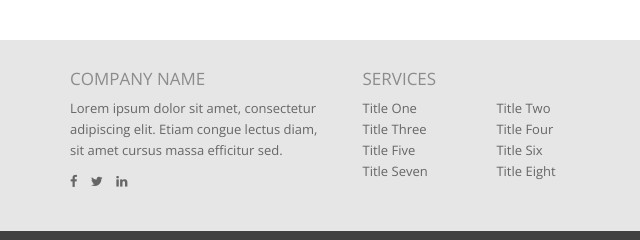
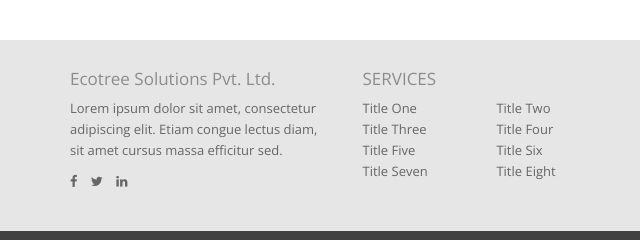
Before and after one commit to shane596/Example.github.io, a plain HTML site: page index.html in a window 1280 px wide. Shown: the part 1870-2110 px from the top of the page, 0-640 px from the left. Drawn offline with nearby package versions, Linux system fonts and the light colour scheme.

Commit message:
image upload for mre
img

```diff
--- a/index.html
+++ b/index.html
@@ -76,6 +76,8 @@
                         <div class="col-sm-12">
                             <h1>ABHINAV KUMAR PANDEY</h1>
                             <h2>Android Developer</h2>
+							<img src="img/h1.jpeg" alt="Post">
+
                         </div>
                     </div>
                 </div>
@@ -355,7 +357,7 @@
         <div class="container">
             <div class="row">
                 <div class="col-md-3 col-sm-6 col-xs-12 fbox">
-                    <h4>COMPANY NAME</h4>
+                    <h4>Ecotree Solutions Pvt. Ltd.</h4>
                     <p class="text">Lorem ipsum dolor sit amet, consectetur adipiscing elit. Etiam congue lectus diam, sit amet cursus massa efficitur sed. </p>
                     <ul class="list-inline">
                         <li><a href="#"><i class="fa fa-facebook"></i></a></li>
```
